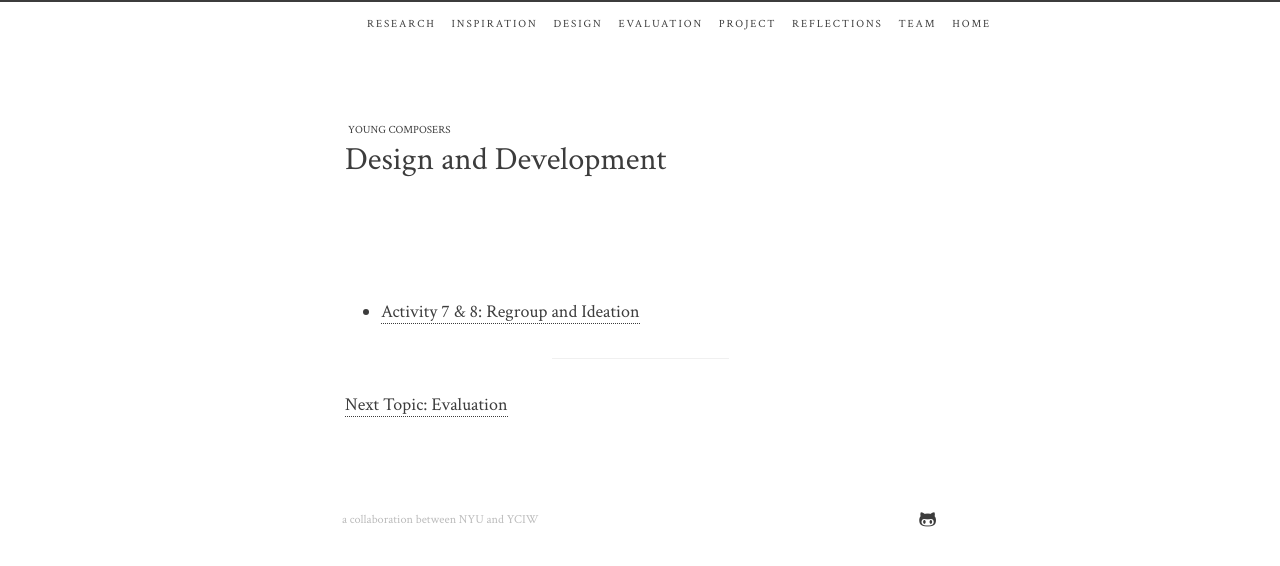
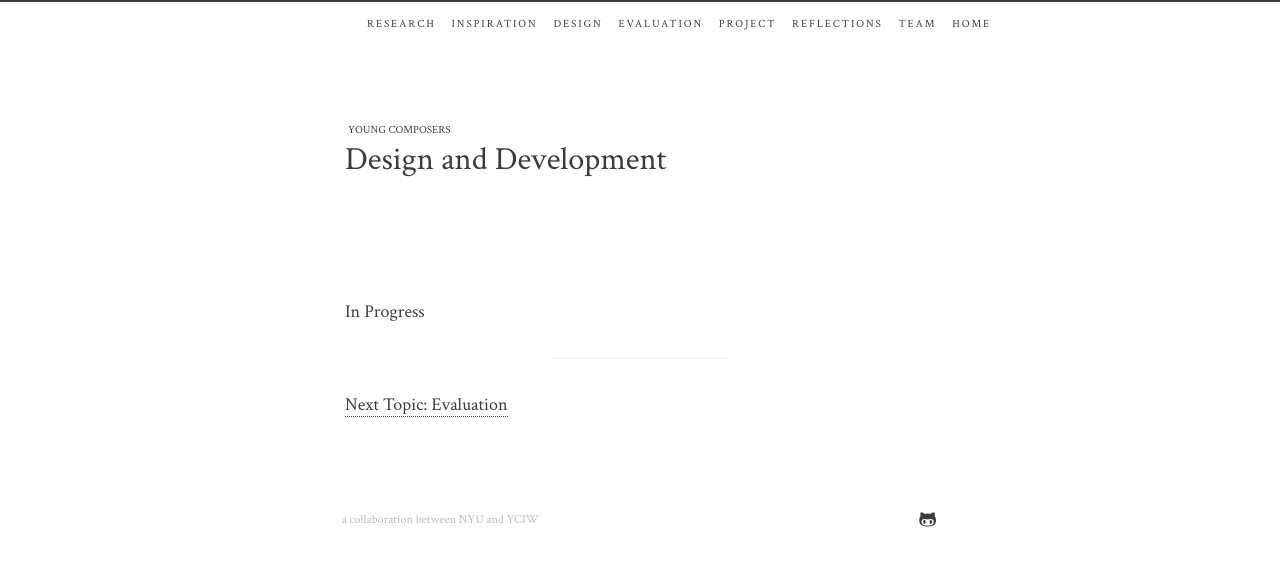
Before and after one commit to Huriphoonado/young-composers, a Jekyll site: the page built from design.md, in a window 1280 px wide. Shown: the top 566 px of the page. Built offline with Jekyll 4.4.1, drawn with Linux system fonts in a browser that asks for light colours.

Commit message:
Update design.md

```diff
--- a/design.md
+++ b/design.md
@@ -6,7 +6,7 @@ navlevel: header
 navtitle: design
 position: 3
 ---
-* [Activity 7 & 8: Regroup and Ideation](https://docs.google.com/document/d/1nFWM3ynxGd6DCwl-uXXSvWYHYewaPFCRFPLGUsfzWwY/edit?usp=sharing){:target="_blank"}
+In Progress
 
 ***
 [Next Topic: Evaluation](./evaluation)
```
